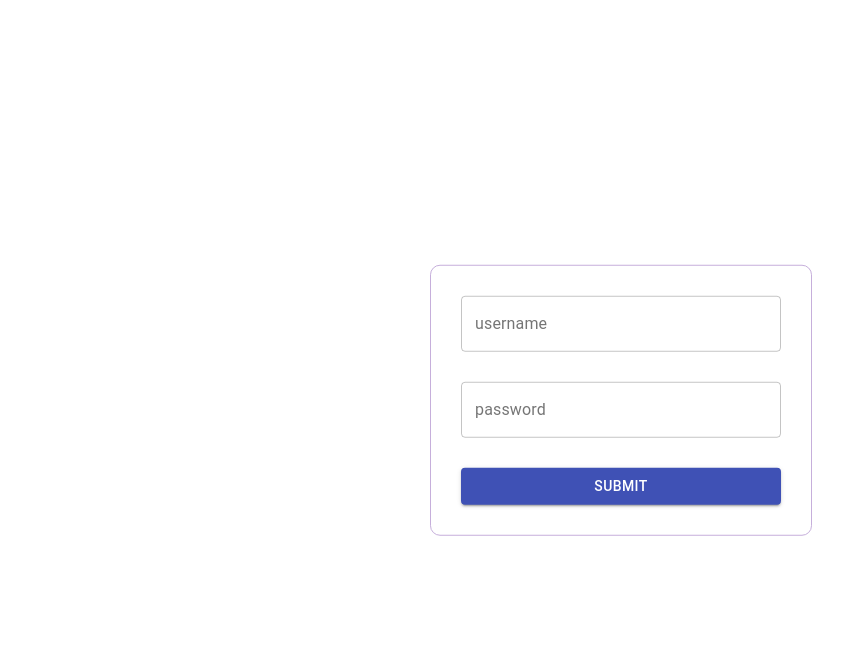
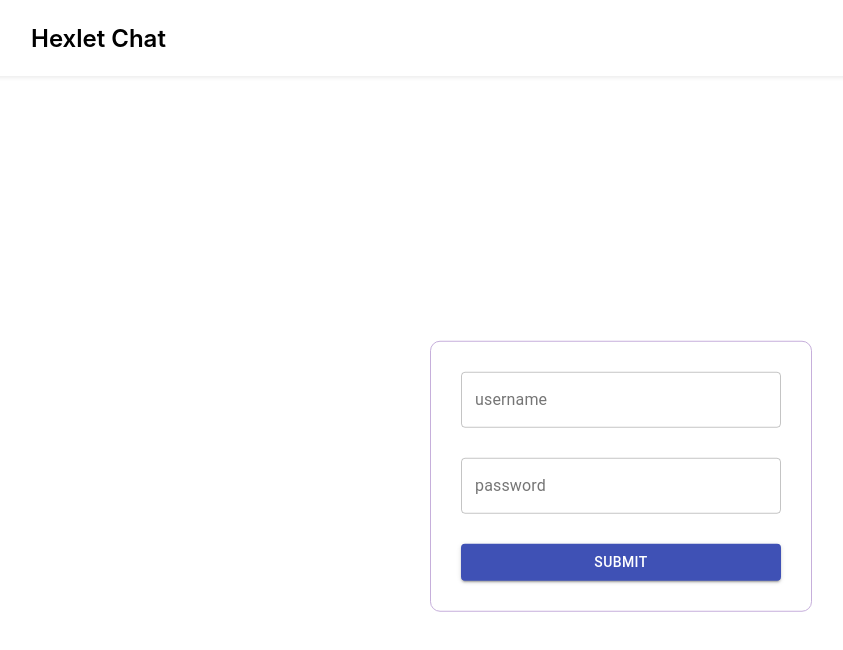
Before and after one commit to Igorg599/frontend-project-12, a React (Create React App) app in the folder frontend/: page /login in a window 1280 px wide. Shown: the top 650 px of the page, without its empty margins (19-862 px from the left). Built offline with nearby package versions, Linux system fonts and the light colour scheme.

Commit message:
add SideBar

```diff
--- a/frontend/package.json
+++ b/frontend/package.json
@@ -4,6 +4,8 @@
   "private": true,
   "proxy": "http://localhost:5001",
   "dependencies": {
+    "@emotion/react": "^11.10.5",
+    "@emotion/styled": "^11.10.5",
     "@material-ui/core": "^4.12.4",
     "@mui/material": "^5.10.12",
     "@reduxjs/toolkit": "^1.9.0",
--- a/frontend/src/App.jsx
+++ b/frontend/src/App.jsx
@@ -6,6 +6,7 @@ import useAuth from './hooks/useAuth'
 import { Home, Login, NotFound } from "./pages"
 import store from './store'
 import { AuthProvider } from './context/authContext'
+import SideBar from './components/SideBar'
 
 const UseOutlet = () => {
   const auth = useAuth()
@@ -15,6 +16,7 @@ const UseOutlet = () => {
 const App = () => (
   <Provider store={store}>
     <AuthProvider>
+      <SideBar />
       <BrowserRouter>
         <Routes>
           <Route path="/" element={<UseOutlet />}>
--- /dev/null
+++ b/frontend/src/components/SideBar/index.jsx
@@ -0,0 +1,16 @@
+import { Button } from '@material-ui/core'
+import { Box } from '@mui/material'
+import useAuth from '../../hooks/useAuth'
+import styled from './styled'
+
+const SideBar = () => {
+  const auth = useAuth()
+  return (
+    <Box style={{ ...styled, justifyContent: auth.loggedIn ? 'space-between' : 'start' }}>
+      <Box>Hexlet Chat</Box>
+      {auth.loggedIn && <Button variant="contained" color="primary" onClick={() => auth.logOut()}>Выйти</Button>}
+    </Box>
+  )
+}
+
+export default SideBar
--- /dev/null
+++ b/frontend/src/components/SideBar/styled.js
@@ -0,0 +1,13 @@
+const styled = {
+  display: 'flex',
+  height: 60,
+  width: 'calc(100vw - 100px)',
+  fontSize: 24,
+  padding: '8px 50px',
+  alignItems: 'center',
+  fontWeight: 600,
+  boxShadow: '0 .125rem .25rem rgba(0,0,0,.075)',
+  marginBottom: 30,
+}
+
+export default styled
--- a/frontend/src/pages/Home.jsx
+++ b/frontend/src/pages/Home.jsx
@@ -8,9 +8,9 @@ import routes from '../utils/routes'
 
 const Home = () => {
   const dispatch = useDispatch()
-  const { channels } = useSelector(appChannelsSelector)
+  const { channels, messages } = useSelector(appChannelsSelector)
   const [token] = useLocalStorage('userId')
-  console.log(channels)
+  console.log(channels, messages)
 
   useEffect(() => {
     axios.get(routes.getData(), { headers: { Authorization: `Bearer ${token}` } })
```
Also changed, not shown: 1 other file (tests, documents, lock files or other folders).
